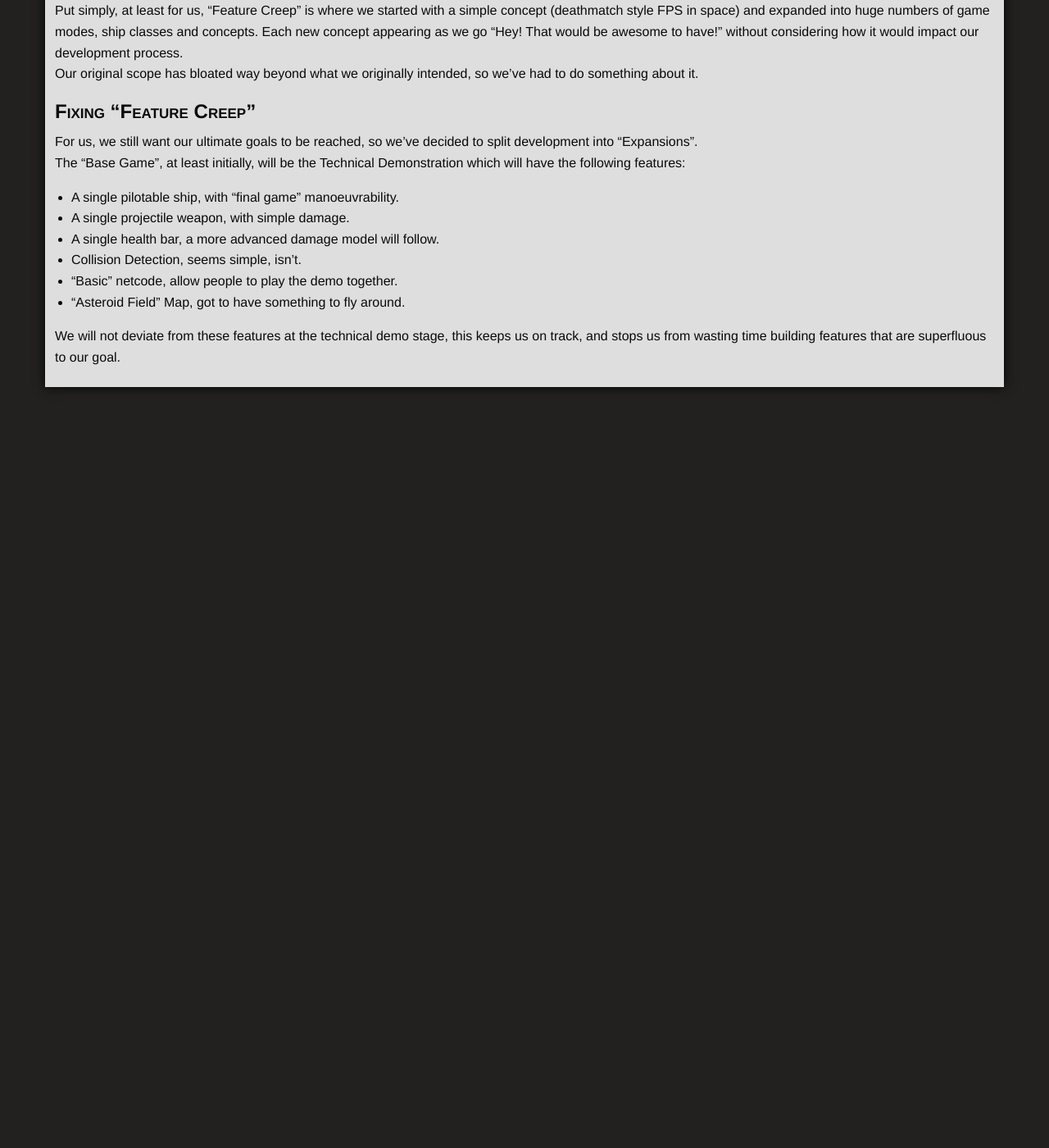
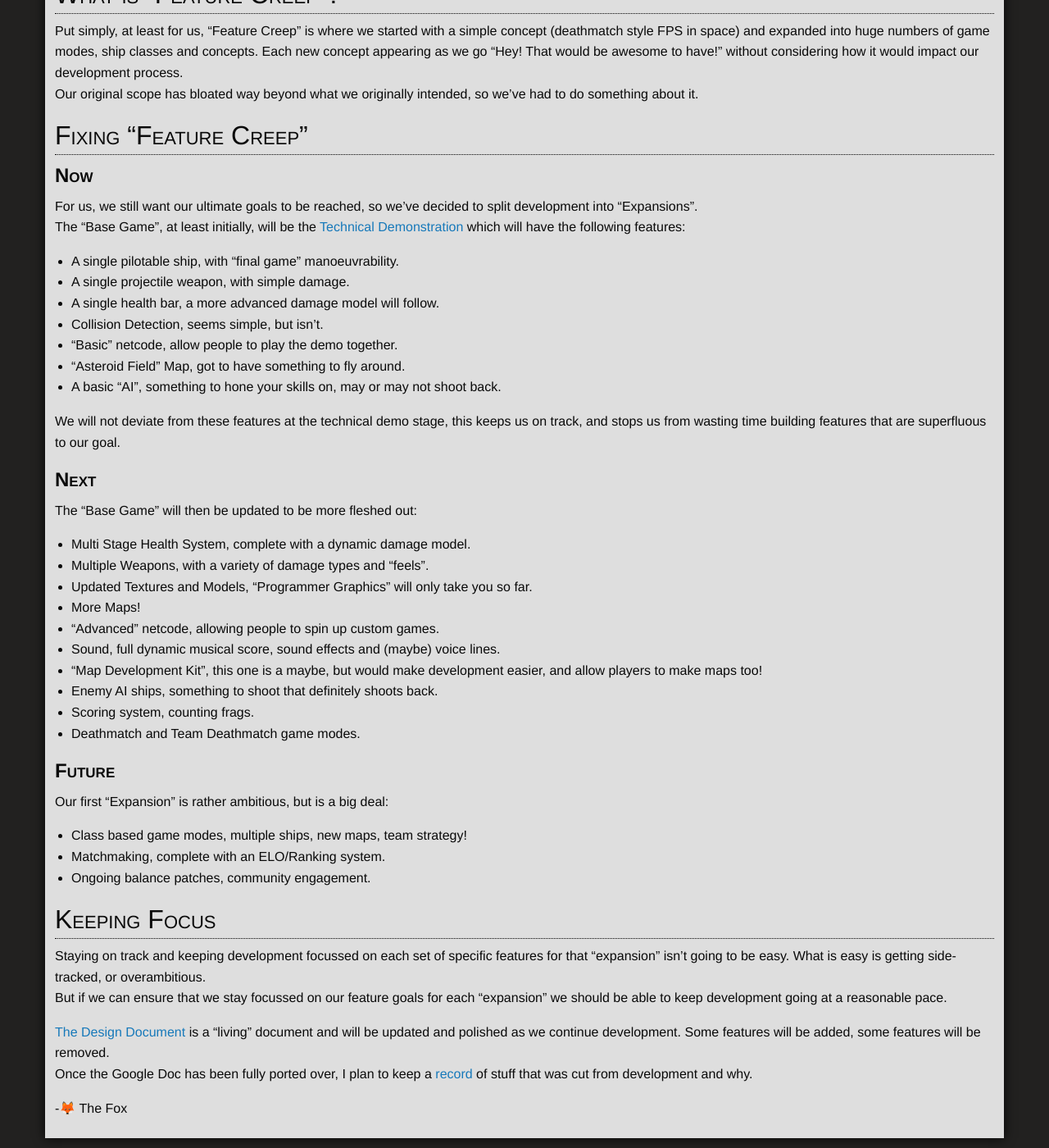
Before and after one commit to ori-sky/polar-space, a Jekyll site: the page built from _posts/2019-08-16-01-featurecreep.md, in a window 1280 px wide and 1400 px high, scrolled down 506 px. Shown: the whole window at 82% size. Built offline with Jekyll 4.4.1, drawn with Linux system fonts in a browser that asks for light colours; nearby versions of some CDN libraries; some web fonts are replaced; our own code applies the rules of GitHub Pages for plain Markdown files; library files that are not in the unit come from our copies; before the commit the page ends 994 px from its top, so only the background shows below that; some of the changed text lies outside the part shown.

Commit message:
Expanded Feature Creep, Added cutting room
Feature Creep blog now developing feature creep.

```diff
--- a/_posts/2019-08-16-01-featurecreep.md
+++ b/_posts/2019-08-16-01-featurecreep.md
@@ -5,34 +5,70 @@ author: 🦊 The Fox
 description: Designing a game comes with a huge problem, "Feature Creep". In this post I detail how we are trying to avoid it, whilst still getting everything we want in the game.
 ---
 
-## Concepting and Design
+# Concepting and Design
 
 When you're building anything creative, you have two routes you can take.
 You can jump in head first and see where the wind blows you, or you can sit down and carefully plan out what you want to build.
 Of course, we do things the awkward way, and have ended up with a strange hybrid of these methods.
 The design document itself, when it was originally put up on Google Docs is just an incoherent string of thoughts spewed out onto a digital page. Weapon concepts, features we wanted to see, game modes, maps...
-I'm doing my best to port this over to this site, and as close to verbatim as possible so you can see what our "ultimate" desires are, however it's unlikely that we will implement everything we have laid out in that document.
+I'm doing my best to port this over to this site, and as close to verbatim as possible so you can see what our "ultimate" desires are, however it's unlikely that we will implement everything we have laid out in [that document](https://shockkolate.github.io/polar-space/design).
 That's where "Feature Creep" comes in.
 
 
 
-## What is "Feature Creep"?
+# What is "Feature Creep"?
 
 Put simply, at least for us, "Feature Creep" is where we started with a simple concept (deathmatch style FPS in space) and expanded into huge numbers of game modes, ship classes and concepts. Each new concept appearing as we go "Hey! That would be awesome to have!" without considering how it would impact our development process.
 Our original scope has bloated way beyond what we originally intended, so we've had to do something about it.
 
 
 
-## Fixing "Feature Creep"
-
+# Fixing "Feature Creep"
+## Now
 For us, we still want our ultimate goals to be reached, so we've decided to split development into "Expansions".
-The "Base Game", at least initially, will be the Technical Demonstration which will have the following features:
+The "Base Game", at least initially, will be the [Technical Demonstration](https://shockkolate.github.io/polar-space/designs/prototype) which will have the following features:
 
 - A single pilotable ship, with "final game" manoeuvrability.
 - A single projectile weapon, with simple damage.
 - A single health bar, a more advanced damage model will follow.
-- Collision Detection, seems simple, isn't.
+- Collision Detection, seems simple, but isn't.
 - "Basic" netcode, allow people to play the demo together.
 - "Asteroid Field" Map, got to have something to fly around.
+- A basic "AI", something to hone your skills on, may or may not shoot back.
 
 We will not deviate from these features at the technical demo stage, this keeps us on track, and stops us from wasting time building features that are superfluous to our goal.
+
+## Next
+
+The "Base Game" will then be updated to be more fleshed out:
+
+- Multi Stage Health System, complete with a dynamic damage model.
+- Multiple Weapons, with a variety of damage types and "feels".
+- Updated Textures and Models, "Programmer Graphics" will only take you so far.
+- More Maps!
+- "Advanced" netcode, allowing people to spin up custom games.
+- Sound, full dynamic musical score, sound effects and (maybe) voice lines.
+- "Map Development Kit", this one is a maybe, but would make development easier, and allow players to make maps too!
+- Enemy AI ships, something to shoot that definitely shoots back.
+- Scoring system, counting frags.
+- Deathmatch and Team Deathmatch game modes.
+
+## Future
+
+Our first "Expansion" is rather ambitious, but is a big deal:
+
+- Class based game modes, multiple ships, new maps, team strategy!
+- Matchmaking, complete with an ELO/Ranking system.
+- Ongoing balance patches, community engagement.
+
+
+
+# Keeping Focus
+
+Staying on track and keeping development focussed on each set of specific features for that "expansion" isn't going to be easy. What is easy is getting side-tracked, or overambitious.
+But if we can ensure that we stay focussed on our feature goals for each "expansion" we should be able to keep development going at a reasonable pace.
+
+[The Design Document](https://shockkolate.github.io/polar-space/design) is a "living" document and will be updated and polished as we continue development. Some features will be added, some features will be removed.
+Once the Google Doc has been fully ported over, I plan to keep a [record](https://shockkolate.github.io/polar-space/design/cutting-room) of stuff that was cut from development and why.
+
+-{{ page.author }}
```
Also changed, not shown: designs/cutting-room.md (added, +5 -0 lines).
